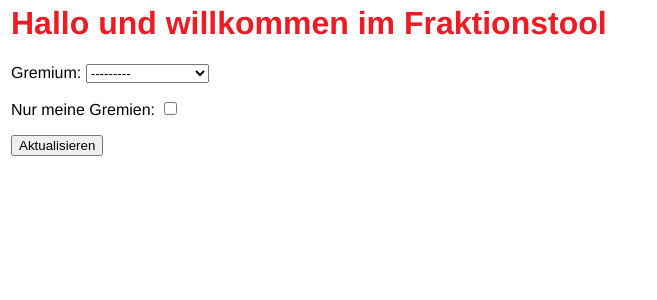
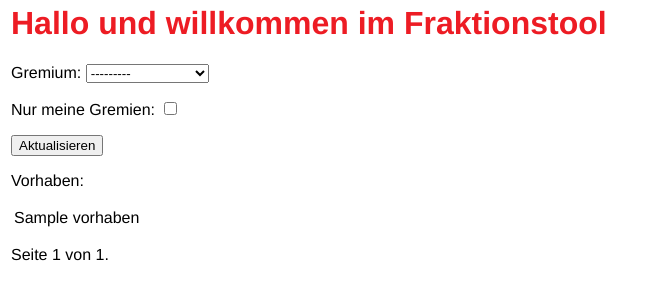
Before and after one commit to ntj/fraktionstool, a Django app: page / in a window 1280 px wide. Shown: the part 27-327 px from the top of the page, without its empty margins (0-657 px from the left). Run offline with Django 3.2, Linux system fonts and the light colour scheme; a user stored in the database is signed in; tables that the repository leaves empty hold one stand-in row (values such as "Sample post"); parts of the project's set-up code (start-up, migrations or seed data) failed here and were passed over; some libraries are stand-ins or nearby versions.

Commit message:
Add a list view to display Vorhaben objects
The FormView used before has been replaced by a ListView to handle the
Vorhaben objects more easily. The form to select a Gremium object is
still in use and has been added manually to the context of the template.

```diff
--- a/django/fraktionstool/views.py
+++ b/django/fraktionstool/views.py
@@ -1,16 +1,52 @@
-from django.views.generic.edit import FormView
+from django.views.generic import ListView
 from fraktionstool.forms import GremiumSelectionForm
 from fraktionstool.models import Gremium, Vorhaben
 from django.http import HttpResponse, HttpResponseRedirect
 from django.core.urlresolvers import reverse
 from django.utils import simplejson as json
 
-class VorhabenView(FormView):
+class VorhabenList(ListView):
+    """ Displays a list of Vorhaben objects and allows a user to specify
+    a Gremium object to display only Vorhaben objects linked to such a
+    Gremium.
+    """
+    paginate_by = 10
     template_name = 'vorhaben.html'
-    form_class = GremiumSelectionForm
+    context_object_name = 'vorhaben'
 
-    def form_valid(self, form):
-        return HttpResponseRedirect(reverse('home'))
+    def get_context_data(self, **kwargs):
+        context = super(VorhabenList, self).get_context_data(**kwargs)
+        context['form'] = GremiumSelectionForm()
+        context['gremium'] = self.gremium
+
+        return context
+
+    def get_queryset(self):
+        """ Returns a queryset for Vorhaben objects. If a 'gremium' parameter
+        has been passed, only those Vorhaben objects are returned, that are
+        linked to the Gremium object specified. Otherwise all Vorhaben objects
+        are returned.
+        """
+        self.gremium = None
+        if 'gremium' in self.kwargs:
+            gremium_id = self.kwargs['gremium']
+            return Vorhaben.objects.filter(gremien__in=gremium_id)
+        else:
+            return Vorhaben.objects.all()
+
+    def post(self, request, *args, **kwargs):
+        """ Reacts to the POST request of the GremiumSelectionForm. If a valid
+        Gremium object has been selected, this list view is reloaded to display
+        the linked Vorhaben objects. Otherwise, the redirect is made without a
+        Gremium object.
+        """
+        form = GremiumSelectionForm(request.POST or None)
+        if form.is_valid():
+            gremium_id = form.cleaned_data['gremium'].id
+            return HttpResponseRedirect(reverse('ftool-home-gremium',
+                 kwargs={'gremium': gremium_id}))
+        else:
+            return HttpResponseRedirect(reverse('ftool-home'))
 
 def list_gremien(request):
     """ Return a JSON object with IDs and names of Gremium model objects.
--- a/django/mysite/templates/vorhaben.html
+++ b/django/mysite/templates/vorhaben.html
@@ -33,4 +33,35 @@
     {{form.as_p}}
     <input type="submit" value="Aktualisieren" />
 </form>
+
+<p>
+{% if vorhaben %}
+    Vorhaben:
+    <table>
+        {% for v in vorhaben %}
+            <tr>
+                <td>{{ v }}</td>
+            </tr>
+        {% endfor %}
+    </table>
+{% else %}
+    <em>Es wurden keine Vorhaben gefunden.</em>
+{% endif %}
+</p>
+
+<div class="pagination">
+    <span class="step-links">
+        {% if page_obj.has_previous %}
+            <a href="?page={{ page_obj.previous_page_number }}">zurück</a>
+        {% endif %}
+
+        <span class="current">
+            Seite {{ page_obj.number }} von {{ paginator.num_pages }}.
+        </span>
+
+        {% if page_obj.has_next %}
+            <a href="?page={{ page_obj.next_page_number }}">vor</a>
+        {% endif %}
+    </span>
+</div>
 {% endblock %}
--- a/django/mysite/urls.py
+++ b/django/mysite/urls.py
@@ -1,7 +1,7 @@
 from django.conf.urls import patterns, include, url
 from django.contrib.auth.decorators import login_required
 
-from fraktionstool.views import VorhabenView
+from fraktionstool.views import VorhabenList
 from fraktionstool.views import list_gremien
 
 from django.contrib import admin
@@ -9,7 +9,9 @@ admin.autodiscover()
 
 urlpatterns = patterns('',
     # Examples:
-    url(r'^$', login_required(VorhabenView.as_view()), name='home'),
+    url(r'^$', login_required(VorhabenList.as_view()), name='ftool-home'),
+    url(r'^gremium/(?P<gremium>\d+)/$', login_required(VorhabenList.as_view()),
+        name='ftool-home-gremium'),
     # url(r'^mysite/', include('mysite.foo.urls')),
 
     # Uncomment the admin/doc line below to enable admin documentation:
@@ -27,5 +29,5 @@ urlpatterns += patterns('django.contrib.auth.views',
 
 # Model retrieval
 urlpatterns += patterns('',
-    url(r'^gremium/list$', list_gremien, name='list_gremien'),
+    url(r'^gremium/list$', login_required(list_gremien), name='list_gremien'),
 )
```
